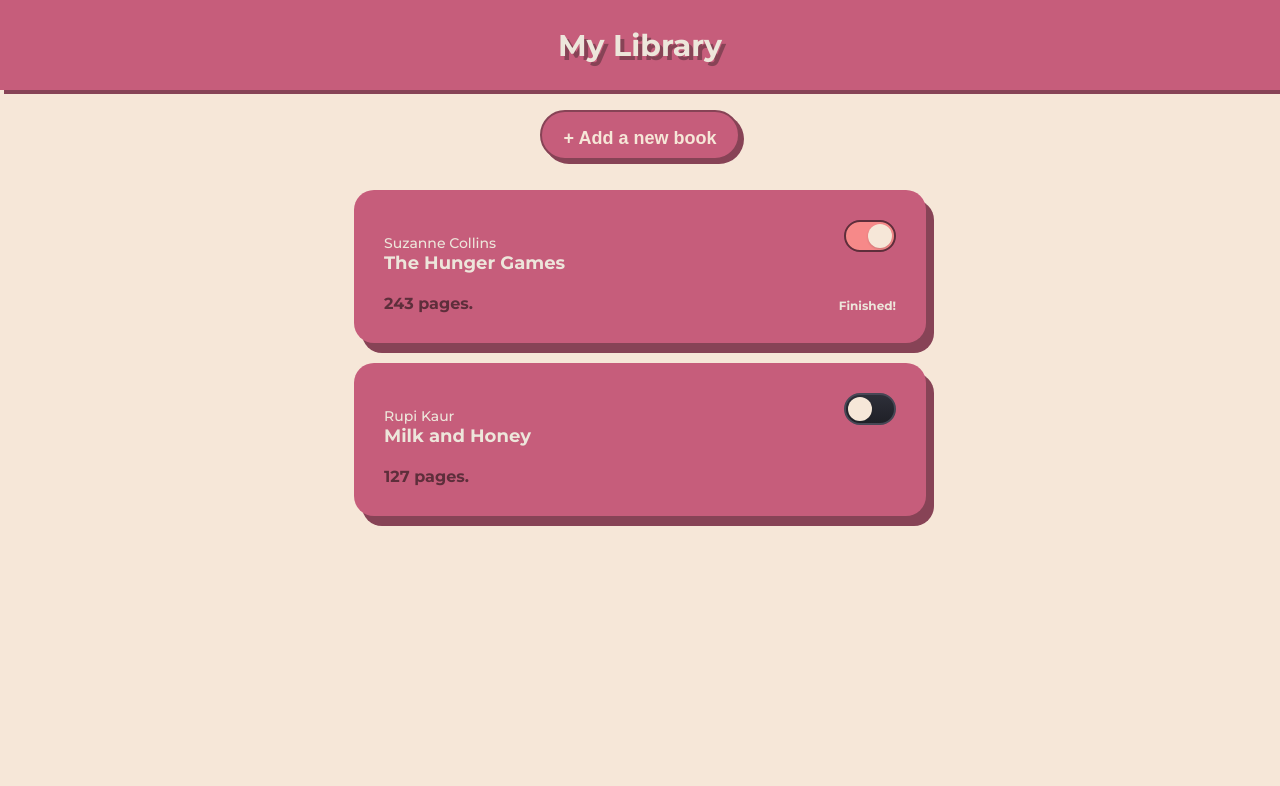
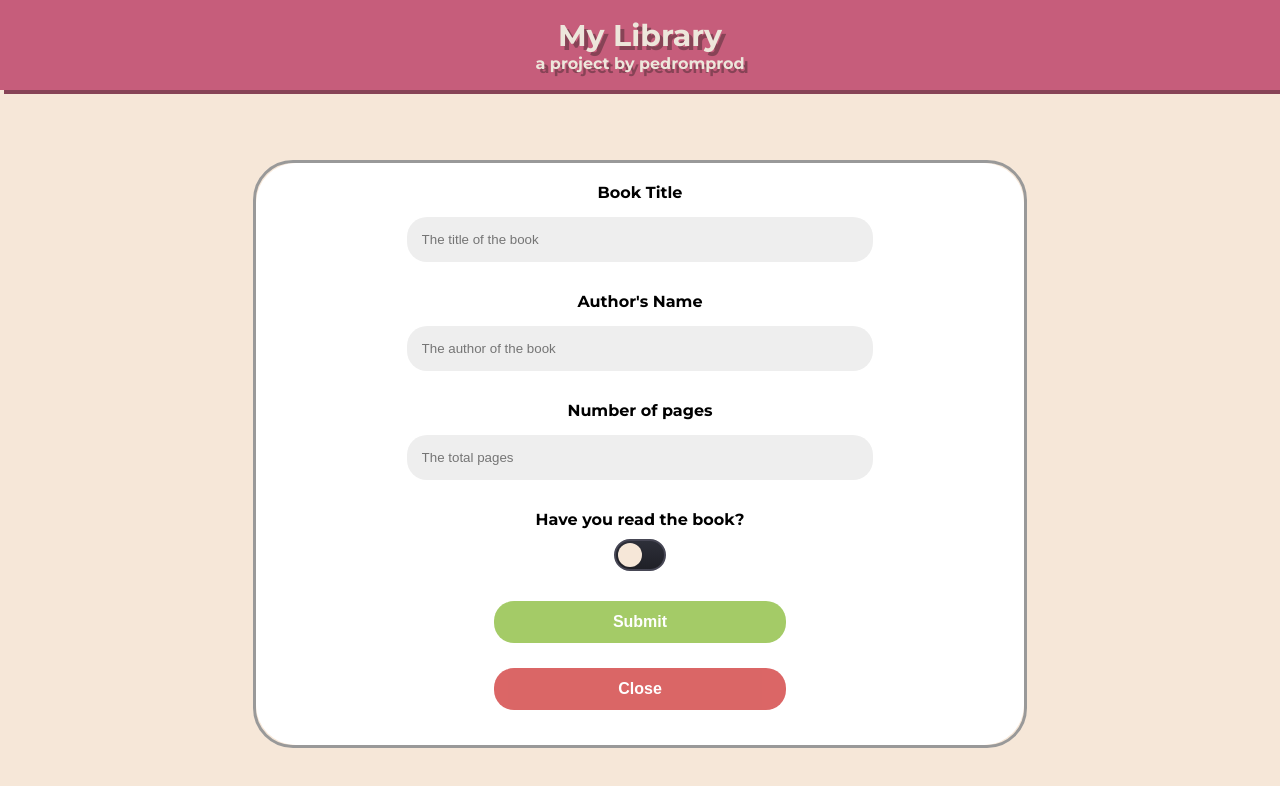
Before and after one commit to pedromprodr/library-app, a plain HTML site: page index.html in a window 1280 px wide. Both pictures are taken after a click on the button "+ Add a new book". Drawn offline with Linux system fonts and the light colour scheme.

Commit message:
Add final features

```diff
--- a/index.html
+++ b/index.html
@@ -18,10 +18,33 @@
 <body>
     <div class="header">
         <h2 class="headerTitle">My Library</h2>
+        <h4>a project by pedromprod</h4>
     </div>
     <div class="container">
         <button id="add">+ Add a new book</button>
     </div>
+    <div class="formPopup" method='post' id="popupForm">
+        <form id="bookForm" class="formContainer">
+          <label for="book-title">
+            <strong>Book Title</strong>
+          </label>
+          <input class="form-input" type="text" id="book-title" placeholder="The title of the book" name="book-title" required>
+          <label for="book-author">
+            <strong>Author's Name</strong>
+          </label>
+          <input class="form-input" type="text" id="book-author" placeholder="The author of the book" name="book-author" required>
+          <label for="book-pages">
+            <strong>Number of pages</strong>
+          </label>
+          <input class="form-input" type="number" id="book-pages" placeholder="The total pages" name="book-pages" required>
+          <label for="read">
+            <strong>Have you read the book?</strong>
+          </label>
+          <input class="form-input toggle" type="checkbox" id="read" name="read">
+          <button type="submit" class="btn" onclick="submitForm()">Submit</button>
+          <button type="button" class="btn cancel" onclick="closeForm()">Close</button>
+        </form>
+      </div>
 </body>
 
 </html>
--- a/script.js
+++ b/script.js
@@ -13,7 +13,9 @@ function addBookToLibrary(book) {
     myLibrary.push(book);
     content.appendChild(createBookElement(book));
 }
-
+function removeBook(bookElement){
+    content.removeChild(bookElement);
+}
 function createBookElement(book) {
     const bookContainer = document.createElement('div');
     bookContainer.className = "bookContainer";
@@ -26,9 +28,17 @@ function createBookElement(book) {
     const read = document.createElement('input')
     read.type = "checkbox";
     read.className = "toggle";
-    const readText =document.createElement('h4');
+    const readText = document.createElement('h4');
     readText.className = "readText";
     readText.textContent = "Finished!"
+
+    const deleteBook = document.createElement('a');
+    deleteBook.href="#";
+
+    let icon = document.createElement("img");
+    deleteBook.className="deleteIcon";
+    icon.setAttribute("src","./icons/delete_white_24dp.svg")
+    deleteBook.appendChild(icon);
 
 
 
@@ -36,34 +46,81 @@ function createBookElement(book) {
     bookContainer.appendChild(bookName);
     bookContainer.appendChild(pages);
     bookContainer.appendChild(read);
-    if(book.read){
+    bookContainer.appendChild(deleteBook);
+
+    if (book.read) {
         bookContainer.appendChild(readText);
     }
 
-
-
     bookName.textContent = book.title;
     bookAuthor.textContent = book.author;
-    pages.textContent = book.pages+" pages.";
+    pages.textContent = book.pages + " pages.";
     read.checked = book.read;
 
     read.addEventListener('change', () => {
-        if(read.checked){
+        if (read.checked) {
             console.log('checked');
             book.read = true;
             bookContainer.appendChild(readText);
-        }else{
+        } else {
             book.read = false;
             bookContainer.removeChild(readText);
         }
+    })
+
+    deleteBook.addEventListener("click", () =>{
+        removeBook(bookContainer);
     })
 
     return bookContainer;
 
 }
 
-const hungerGames = new Book("The Hunger Games","Suzanne Collins", 243, true);
+const hungerGames = new Book("The Hunger Games", "Suzanne Collins", 243, true);
 const milkAndHoney = new Book("Milk and Honey", "Rupi Kaur", 127, false);
 
 addBookToLibrary(hungerGames);
 addBookToLibrary(milkAndHoney);
+
+
+function openTheForm() {
+    document.getElementById("popupForm").style.display = "block";
+    content.style.opacity = "0";
+}
+
+let form = document.getElementById("bookForm");
+function handleForm(event) { event.preventDefault(); }
+form.addEventListener('submit', handleForm);
+
+
+let formToggle= false;
+document.querySelector("#read").addEventListener('change', () => {
+        formToggle=!formToggle;
+})
+
+function submitForm() {
+    let inputs = document.querySelectorAll(".form-input");
+    let valid = true;
+    inputs.forEach(element => { console.log(element.value); if (element.value == '' || element.value == null) valid = false;
+    });
+
+    if (valid) {
+        if(document.getElementById("read").value=='on') readInput = true
+        console.log("fun"+formToggle);
+        addBookToLibrary(new Book(document.getElementById("book-title").value, document.getElementById("book-author").value, document.getElementById("book-pages").value, formToggle))
+        closeForm();
+        form.reset();
+        formToggle=false;
+    } else{
+
+    }
+}
+
+function closeForm() {
+    document.getElementById("popupForm").style.display = "none";
+    content.style.opacity = "1";
+}
+
+document.getElementById("add").addEventListener('click', () => {
+    openTheForm();
+})
--- a/style.css
+++ b/style.css
@@ -7,13 +7,17 @@ body{
 }
 .header{
     display: flex;
+    flex-direction: column;
     justify-content: center;
     align-items: center;
     height: 90px;
     background-color: #C65D7B;
     box-shadow: #874356 4px 4px 0 0;
 }
-
+.header h4{
+  color: #EDE6DB;
+  filter: drop-shadow(4px 4px 0px #874356)
+}
 .headerTitle{
     color: #EDE6DB;
     font-weight: 700;
@@ -52,7 +56,14 @@ body{
   box-shadow: #874356 2px 2px 0 0;
   transform: translate(2px, 2px);
 }
-
+.deleteIcon{
+  padding:20px;
+  padding-bottom: 0;
+  padding-right: 0;
+  grid-column: 3/4;
+  align-self: center;
+  justify-self: end;
+}
 input[type=checkbox] {
   -webkit-appearance: none;
   -moz-appearance: none;
@@ -103,6 +114,7 @@ input[type=checkbox]:focus {
     background-color: #C65D7B;
     height: auto;
     width: 40%;
+    max-width: 400px;
     display:grid;
     grid-template-columns: 4fr 1fr 2fr;
     grid-template-rows: auto;
@@ -141,3 +153,60 @@ input[type=checkbox]:focus {
 .pages{
   color: #5e2e3b;
 }
+
+.formPopup {
+  display: none;
+  position: fixed;
+  top: 20%;
+  left: 50%;
+  width: 60%;
+  transform: translate(-50%, 0);
+  border: 3px solid #999999;
+  border-radius: 40px;
+}
+.formContainer {
+  display: flex;
+  gap: 10px;
+  flex-direction: column;
+  align-items: center;
+  padding: 20px;
+  border-radius: 40px;
+  background-color: #fff;
+}
+.formContainer input[type=number],
+.formContainer input[type=text]{
+  width: 60%;
+  padding: 15px;
+  border-radius: 20px;
+  margin: 5px 0 20px 0;
+  border: none;
+  background: #eee;
+}
+.formContainer input[type=number]:focus,
+.formContainer input[type=text]:focus{
+  background-color: #ddd;
+  outline: none;
+}
+.formContainer .btn {
+  margin-top: 20px;
+  padding: 12px 20px;
+  border: none;
+  background-color: #8ebf42;
+  color: #fff;
+  cursor: pointer;
+  width: 40%;
+  margin-bottom: 15px;
+  opacity: 0.8;
+  font-size: medium;
+  font-weight: 700;
+  border-radius: 20px;
+}
+.formContainer .cancel {
+  margin-top: 0;
+  background-color: #d24040;
+  border-radius: 20px;
+}
+.formContainer .btn:hover,
+.openButton:hover {
+  opacity: 1;
+}
```
Also changed, not shown: icons/delete_white_24dp.svg (added), 1 other file.
